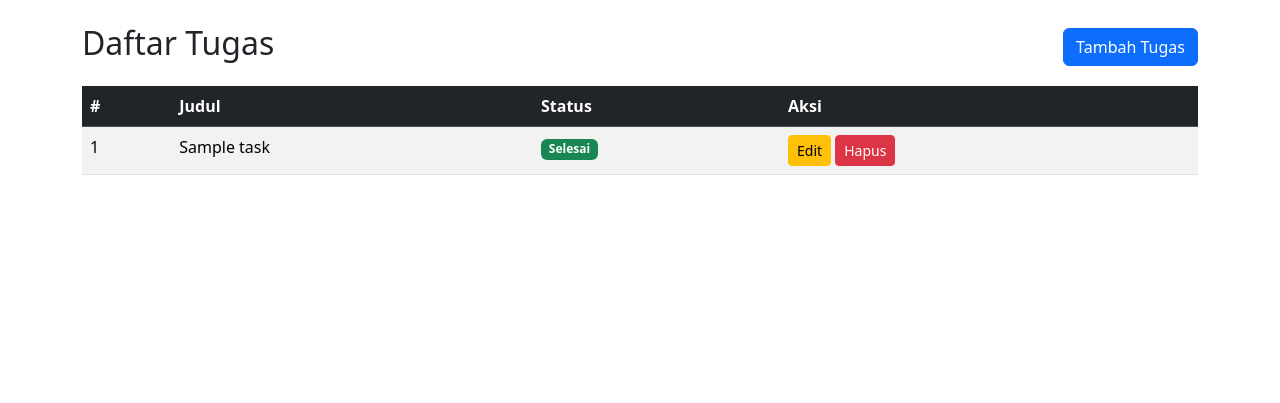
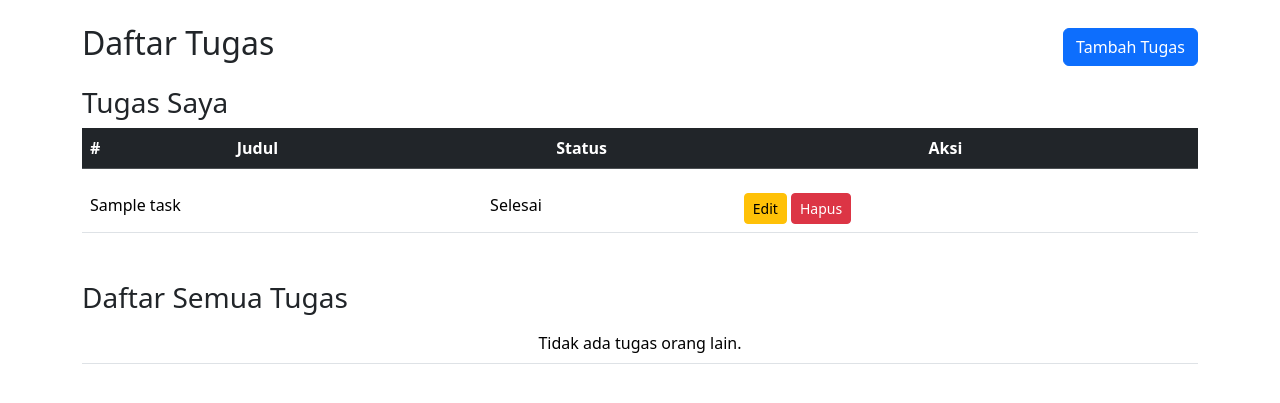
Before and after one commit to NQmariyah/django-todo-app, a Django app: page /tasks/ in a window 1280 px wide. Shown: the part 56-459 px from the top of the page. Run offline with Django 5.2, Linux system fonts and the light colour scheme; a user stored in the database is signed in; tables that the repository leaves empty hold one stand-in row (values such as "Sample post"); lists and menus that the app fills with data are empty.

Commit message:
perbaikan login, dan task list

```diff
--- a/todolist_project/todolist/template/todolist/task_list.html
+++ b/todolist_project/todolist/template/todolist/task_list.html
@@ -18,33 +18,40 @@
         </tr>
     </thead>
     <tbody>
-        {% for task in tasks %}
+        <h3>Tugas Saya</h3>
+        <table class="table">
+        <tbody>
+            {% for task in my_tasks %}
             <tr>
-            <td>{{ forloop.counter }}</td>
                 <td>{{ task.title }}</td>
+                <td>{% if task.completed %}Selesai{% else %}Belum Selesai{% endif %}</td>
                 <td>
-                {% if task.completed %}
-                    <span class="badge bg-success">Selesai</span>
-                {% else %}
-                    <span class="badge bg-warning text-dark">Belum Selesai</span>
-                {% endif %}
-            </td>
-            <td>
-                {% if task.user == request.user %}
                     <a href="{% url 'task_update' task.id %}" class="btn btn-sm btn-warning">Edit</a>
-                    <form action="{% url 'task_delete' task.id %}" method="POST" class="d-inline"
-                          onsubmit="return confirm('Apakah Anda yakin ingin menghapus tugas ini?');">
+                    <form method="POST" action="{% url 'task_delete' task.id %}" style="display:inline;">
                         {% csrf_token %}
                         <button type="submit" class="btn btn-sm btn-danger">Hapus</button>
                     </form>
-                {% endif %}
                 </td>
             </tr>
             {% empty %}
-        <tr>
-            <td colspan="4" class="text-center">Tidak ada tugas.</td>
-        </tr>
+            <tr><td colspan="3" class="text-center">Tidak ada tugas saya.</td></tr>
             {% endfor %}
         </tbody>
         </table>
+
+        <h3 class="mt-5">Daftar Semua Tugas</h3>
+        <table class="table">
+        <tbody>
+            {% for task in other_tasks %}
+            <tr>
+                <td>{{ task.title }}</td>
+                <td>{% if task.completed %}Selesai{% else %}Belum Selesai{% endif %}</td>
+            </tr>
+            {% empty %}
+            <tr><td colspan="2" class="text-center">Tidak ada tugas orang lain.</td></tr>
+            {% endfor %}
+        </tbody>
+        </table>
+    </tbody>
+</table>
 {% endblock %}
--- a/todolist_project/todolist/views.py
+++ b/todolist_project/todolist/views.py
@@ -10,11 +10,14 @@ from .forms import TaskForm
 #ini file views
 class TaskListView(ListView):
     model = Task
-    template_name = 'todolist/task_list.html'
+    template_name = 'task_list.html'
     context_object_name = 'tasks'
 
-    def get_queryset(self):
-        return Task.objects.all()
+    def get_context_data(self, **kwargs):
+        context = super().get_context_data(**kwargs)
+        context['my_tasks'] = Task.objects.filter(user=self.request.user)
+        context['other_tasks'] = Task.objects.exclude(user=self.request.user)
+        return context
 
 
 class TaskCreateView(CreateView):
--- a/todolist_project/todolist_project/settings.py
+++ b/todolist_project/todolist_project/settings.py
@@ -128,3 +128,7 @@ STATIC_URL = 'static/'
 # https://docs.djangoproject.com/en/5.1/ref/settings/#default-auto-field
 
 DEFAULT_AUTO_FIELD = 'django.db.models.BigAutoField'
+
+
+LOGIN_REDIRECT_URL = '/tasks/'
+LOGOUT_REDIRECT_URL = '/tasks/login/'
```
Lines whose indentation alone changed are shown as unchanged.
